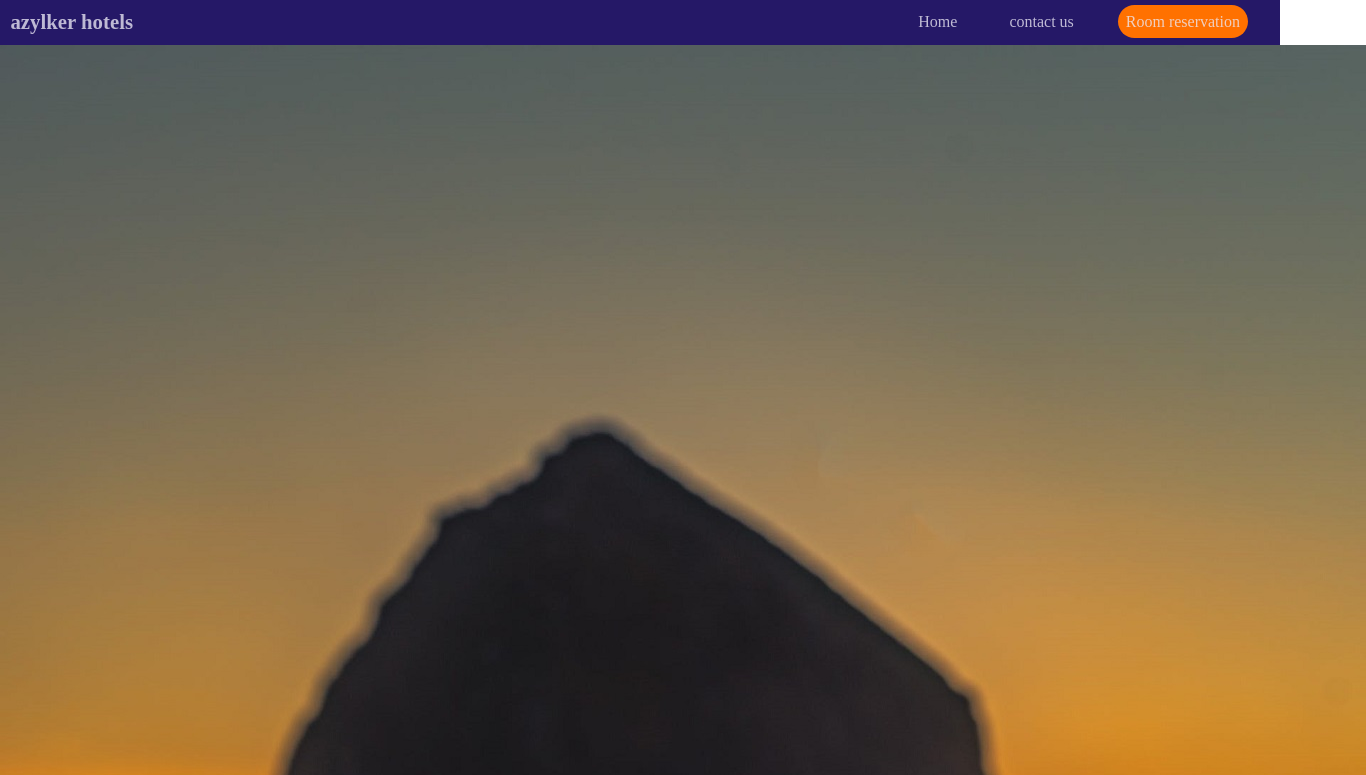
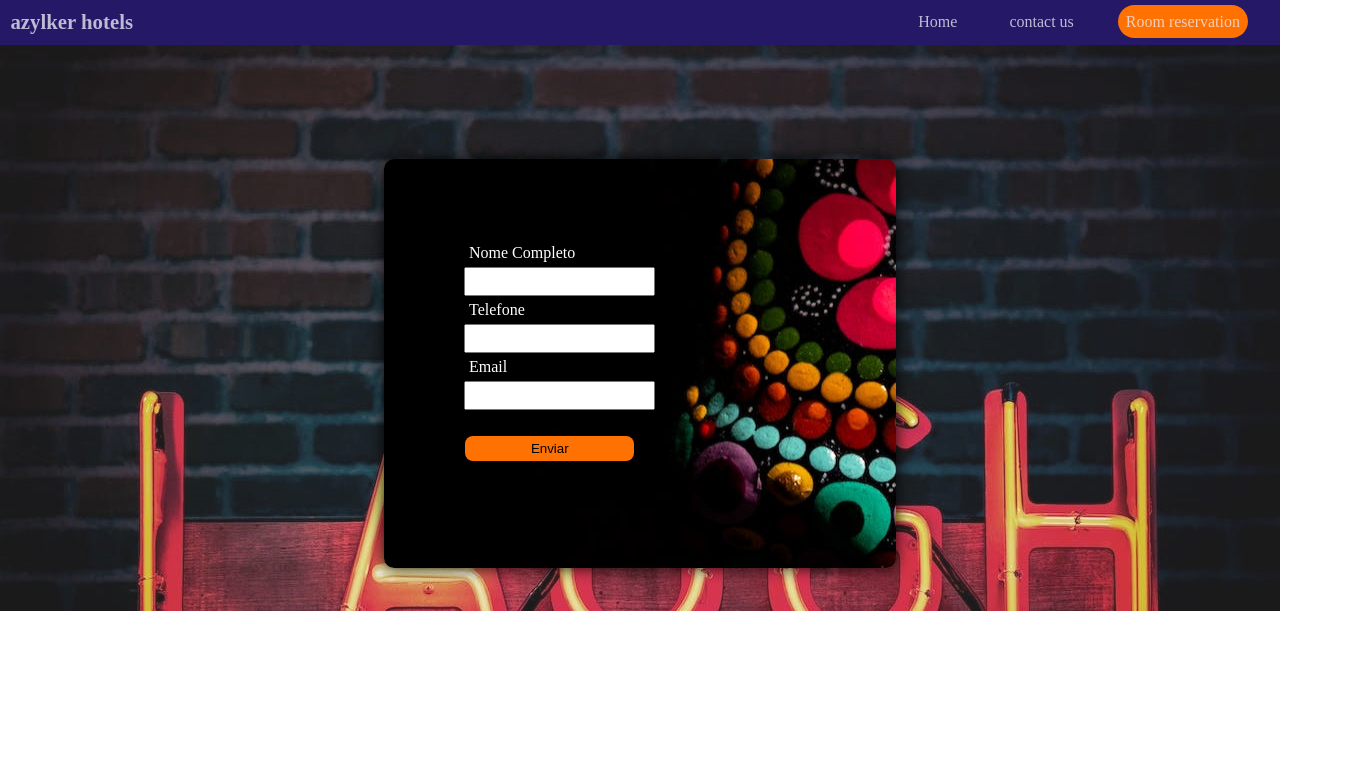
Before and after one commit to LilianChoji/formulario_new, a plain HTML site: page index.html in a window 1280 px wide. Shown: the top 775 px of the page, 1366 px wide, since content can reach past the window. Drawn offline with Linux system fonts and the light colour scheme.

Commit message:
atualizando formulario

```diff
--- a/estilos/style.css
+++ b/estilos/style.css
@@ -24,6 +24,7 @@ nav a{
     margin-right: 2em;
     text-decoration: none;
     color: #ece9f5c7;
+    transition: .5s ease;
 }
 
 nav a:hover{
@@ -34,17 +35,56 @@ nav a:hover{
     background-color: #FF7100;
     border-radius: 20px;
     text-align: center;
-
+    transition: .5s ease;
 }
 
 .borda:hover{
     background-color: #ece9f579;
     color: #000;
+
+}
+
+.imagem{
+    width: 100%;
+    height: 10%;
+    filter: opacity(90%);
 }
 
 .banner{
-   margin: auto;
-   text-align: center;
-   width: 100vw;
-   height: 100vh;
+   position: relative;
 }
+
+.formulario{
+    width: 40%;
+    border-radius: 10px;
+    padding: 5em;
+    position: absolute;
+    top: 20%;
+    left: 30%;
+    background-image: url(../imagens/formulario.jpg);
+    background-repeat: no-repeat;
+    background-position: left center;
+    box-shadow: 0 0 15px rgba(0, 0, 0, 0.904);
+
+}
+
+label, input{
+    display: block;
+    padding: 5px;
+    color: #fff;
+
+
+}
+
+.botao{
+    width: 48%;
+    margin: 2em 0.10em;
+    color: #000;
+    border: none;
+    border-radius: 8px;
+    background-color: #FF7100;
+}
+
+.botao:hover{
+    background-color: rgb(219, 212, 206);
+}
--- a/index.html
+++ b/index.html
@@ -19,9 +19,26 @@
    </header>
    <main>
      <div class="banner">
-        <img src="imagens/paisagem (2).jpg" alt="paisagem">
+        <img class="imagem" src="imagens/banner (2).jpg" alt="paisagem">
+
+        <div class="formulario">
+         <form action="index.php" method="post">
+            <label for="inome">Nome Completo</label>
+            <input type="text" name="nome" id="inome">
+
+            <label for="ifone">Telefone</label>
+            <input type="number" name="fone" id="ifone">
+
+            <label for="iemail">Email</label>
+            <input type="email" name="email" id="iemail">
+
+         </form>
+         <input class="botao" type="submit" value="Enviar">
+      </div>
 
      </div>
+
+
    </main>
 
 </body>
```
Also changed, not shown: imagens/banner (2).jpg (added), imagens/banner.jpg (added), imagens/fogo.jpg (deleted), imagens/formulario.jpg (added), imagens/paisagem (2).jpg (deleted), imagens/paisagem.jpg (deleted).
